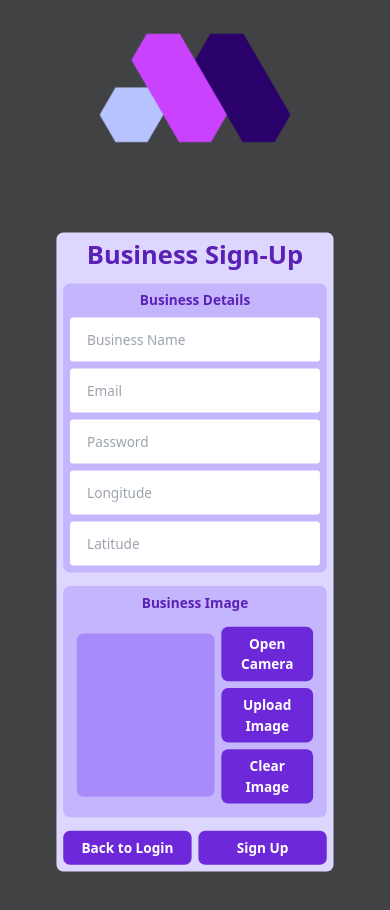
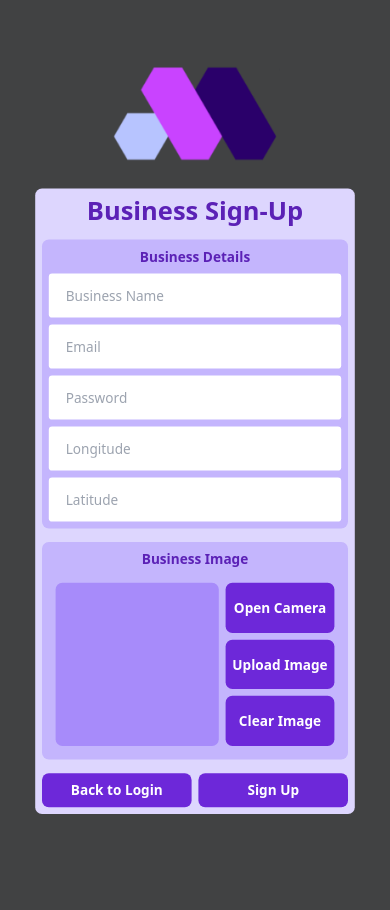
Before and after one commit to 0tt0I/DRP, a Next.js app in the folder app/: page /business-signup in a window 390 px wide. Shown: the top 910 px of the page. After the commit the page ends 880 px from the top, so only its background shows below. Built offline with nearby package versions, Linux system fonts and the light colour scheme; no server answers.

Commit message:
fix: last-minute layout fixes

```diff
--- a/app/pages/_app.tsx
+++ b/app/pages/_app.tsx
@@ -8,7 +8,7 @@ function MyApp ({ Component, pageProps }: AppProps) {
   // wrap entire application in authentication
   return (
     <AuthProvider>
-      <div className="max-w-full h-max min-h-screen flex flex-col items-center justify-center gap-8 p-8">
+      <div className="resp-scale min-w-screen min-h-screen flex flex-col items-center justify-center gap-8">
         <img src="/ml.png" />
         <div id="loading-and-content">
           <LoadingPlaceholder />
--- a/app/styles/styles.css
+++ b/app/styles/styles.css
@@ -116,15 +116,11 @@ body {
 }
 
 .home-subdiv {
-    @apply resp-scale place-self-center flex flex-col gap-4 default-div p-2 sm:p-4;
+    @apply place-self-center flex flex-col gap-4 default-div p-2 sm:p-4;
 }
 
 .home-subdiv-l {
-    @apply resp-scale place-self-center flex flex-col gap-4 lighter-div p-2 sm:p-4;
-}
-
-.home-div > form {
-    @apply resp-scale;
+    @apply place-self-center flex flex-col gap-4 lighter-div p-2 sm:p-4;
 }
 
 .home-subdiv > h1, .home-subdiv-l > h1, .home-header > h1 {
```
